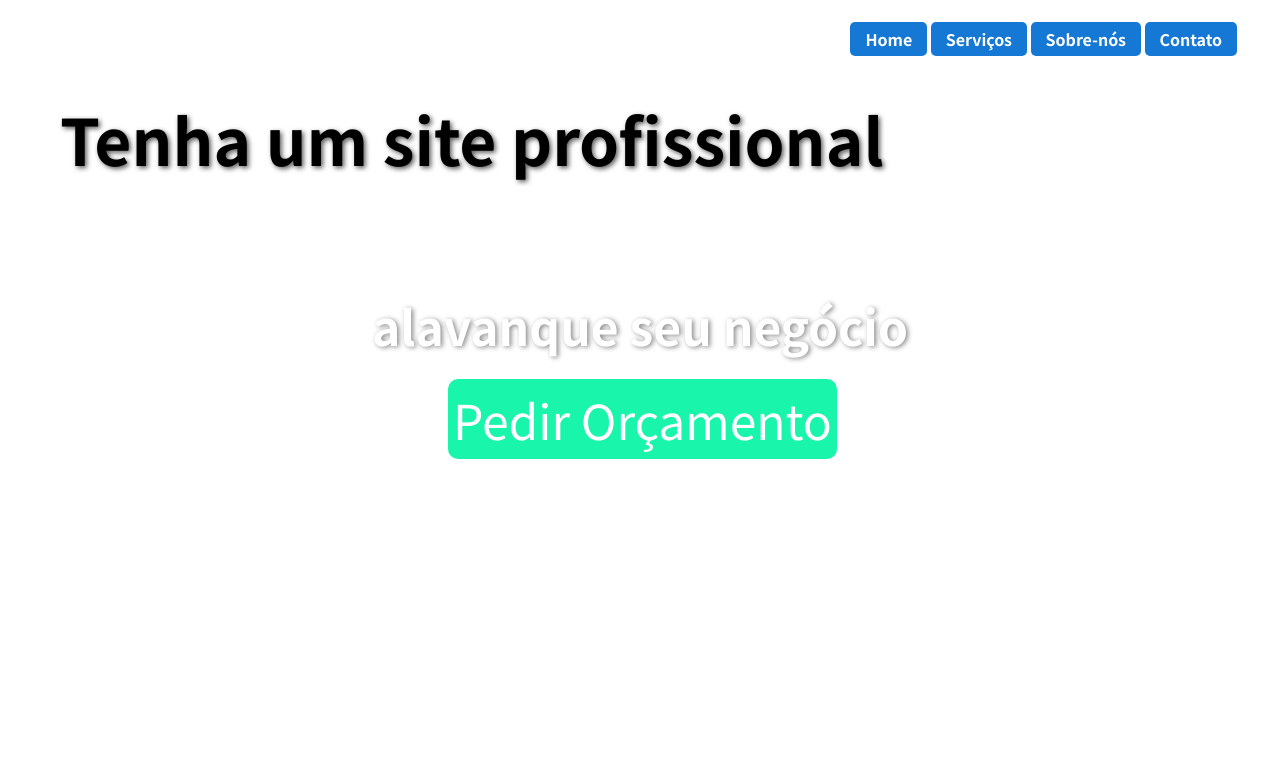
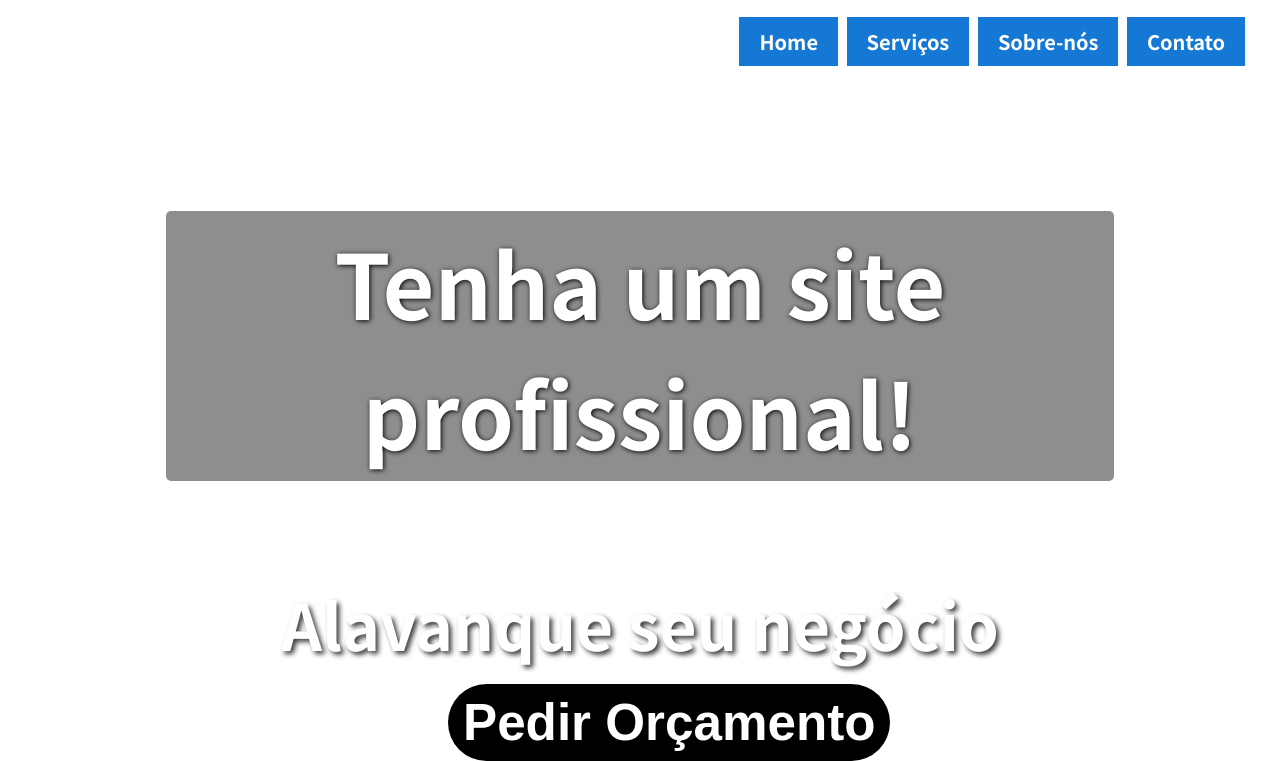
Before and after one commit to Yagohenriqu3/recon, a plain HTML site: page index.html in a window 1280 px wide. Shown: the part 74-835 px from the top of the page. Before the commit the page ends 800 px from the top, so only its background shows below. Drawn offline with Linux system fonts and the light colour scheme.

Commit message:
home quase pronta

```diff
--- a/estilo/style-home.css
+++ b/estilo/style-home.css
@@ -40,13 +40,15 @@ a > img.logo{
 
 header > nav {
     margin-top: 5px;
-    margin-right: 13px;
+    margin-right: 5px;
     text-align: right;
 }
 header > nav > a{
-    padding: 5px 15px 5px 15px;
+    font-size: 20px;
+    padding: 10px 20px;
+    margin-left: 5px;
     background-color: var(--cor-1);
-    border-radius: 5px;
+
     color: white;
     font-weight: bolder;
     text-decoration: none;
@@ -61,36 +63,53 @@ header > nav > a:hover {
 
 section#principal {
     background-position: center;
-    min-height: 500px;
+    min-height: 15vh;
     background-repeat: no-repeat;
     background-image: url("../imagens/web_designer.jpg");
 }
 
-section#principal > h1 {
-    font-size: 5vw;
-    margin-left: 50px;
-    padding: 10px;
-    color: black;
-    background-color: rgba(255, 255, 255, 0.568);
+section#principal > div {
+    padding-top: 100px;
 
-    text-shadow: 2px 2px 5px rgba(0, 0, 0, 0.651);
 }
-
-section#principal > h2 {
-    font-size: 3em;
+section#principal > div > h1 {
+    font-size: 7vw;
     text-align: center;
     color: white;
-    text-shadow: 2px 1px 5px rgba(0, 0, 0, 0.466);
+    font-weight: bolder;
+    padding: 5px;
+    background-color:  rgba(0, 0, 0, 0.445);
+    text-shadow: 1px 1px 5px black;
+    margin-left: 13vw;
+    margin-right: 13vw;
+    border-radius: 5px;
 
 }
 
-section#principal > a {
-    font-size: 3em;
+section#principal > div > h2 {
+    font-size: 5vw;
     text-align: center;
     color: white;
+    text-shadow: 3px 3px 5px rgba(0, 0, 0, 0.76);
+
+}
+
+section#principal > div > a {
+    font-family: Arial, Helvetica, sans-serif;
+    font-size: 4vw;
+    font-weight: bolder;
+    text-align: center;
+    text-shadow: 1px 1px 3px black;
+    color: white;
     text-decoration: none;
-    padding: 5px;
-    border-radius: 10px;
-    background-color: var(--cor-4);
+    padding: 10px 15px;
+    border-radius: 50vh;
+    background-color: black;
     margin-left: 35vw;
 }
+
+section#principal > div > a:hover {
+    background-color: #1951F6;
+    transition: 0.5s;
+    text-shadow: 1px 1px 3px black;
+}
--- a/index.html
+++ b/index.html
@@ -20,12 +20,14 @@
   </header>
   <main>
     <section id="principal">
-      <br>
-      <h1>Tenha um site profissional</h1>
-      <br><br><br><br>
-      <h2>alavanque seu negócio</h2>
-      <br>
-      <a href="#">Pedir Orçamento</a>
+      <div>
+        <br><br>
+        <h1><strong>Tenha um site profissional!</strong></h1>
+        <br><br><br><br>
+        <h2>Alavanque seu negócio</h2>
+        <br>
+        <a href="#">Pedir Orçamento</a>
+      </div>
     </section>
     <section class="home">
 
```
